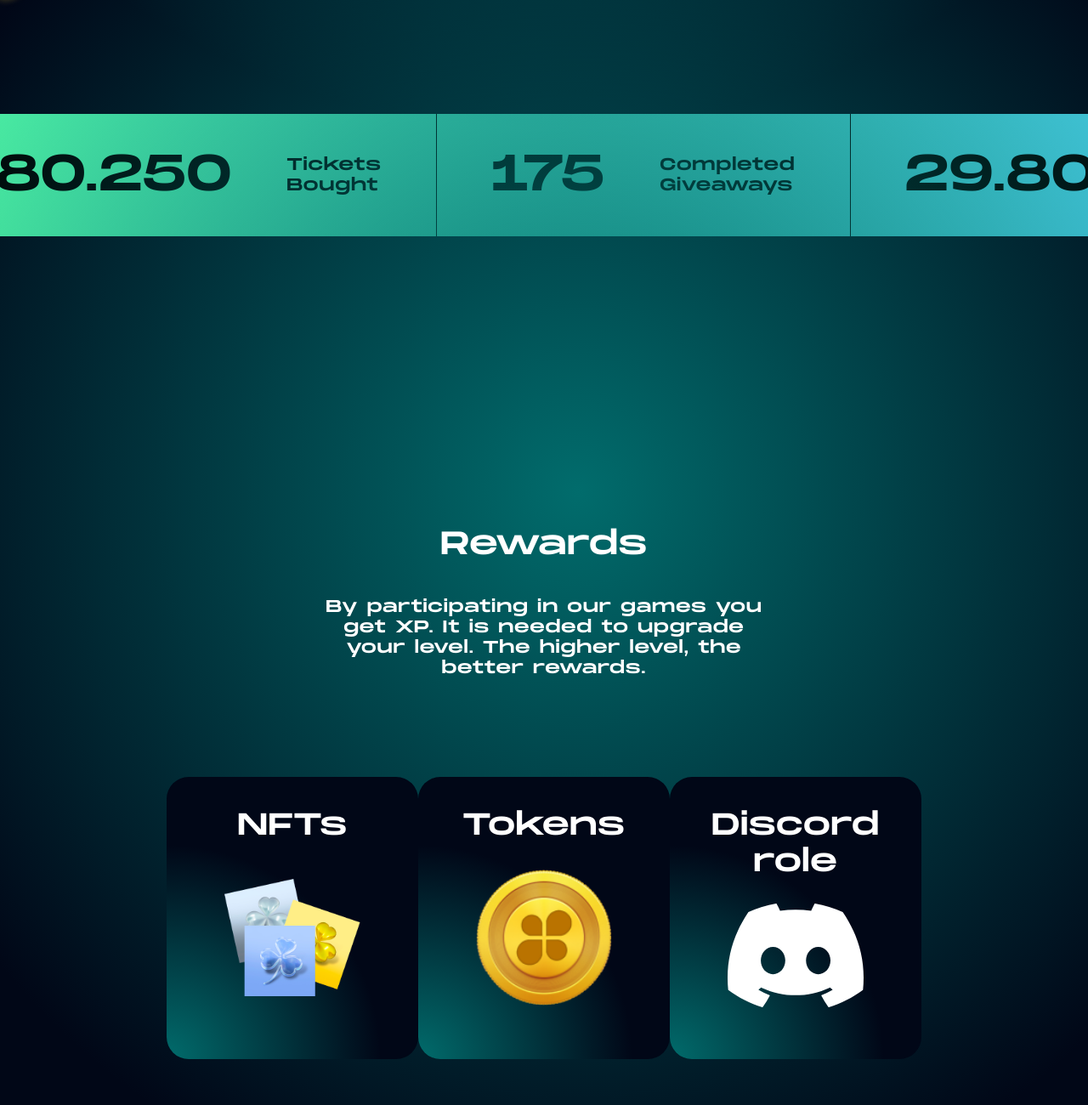
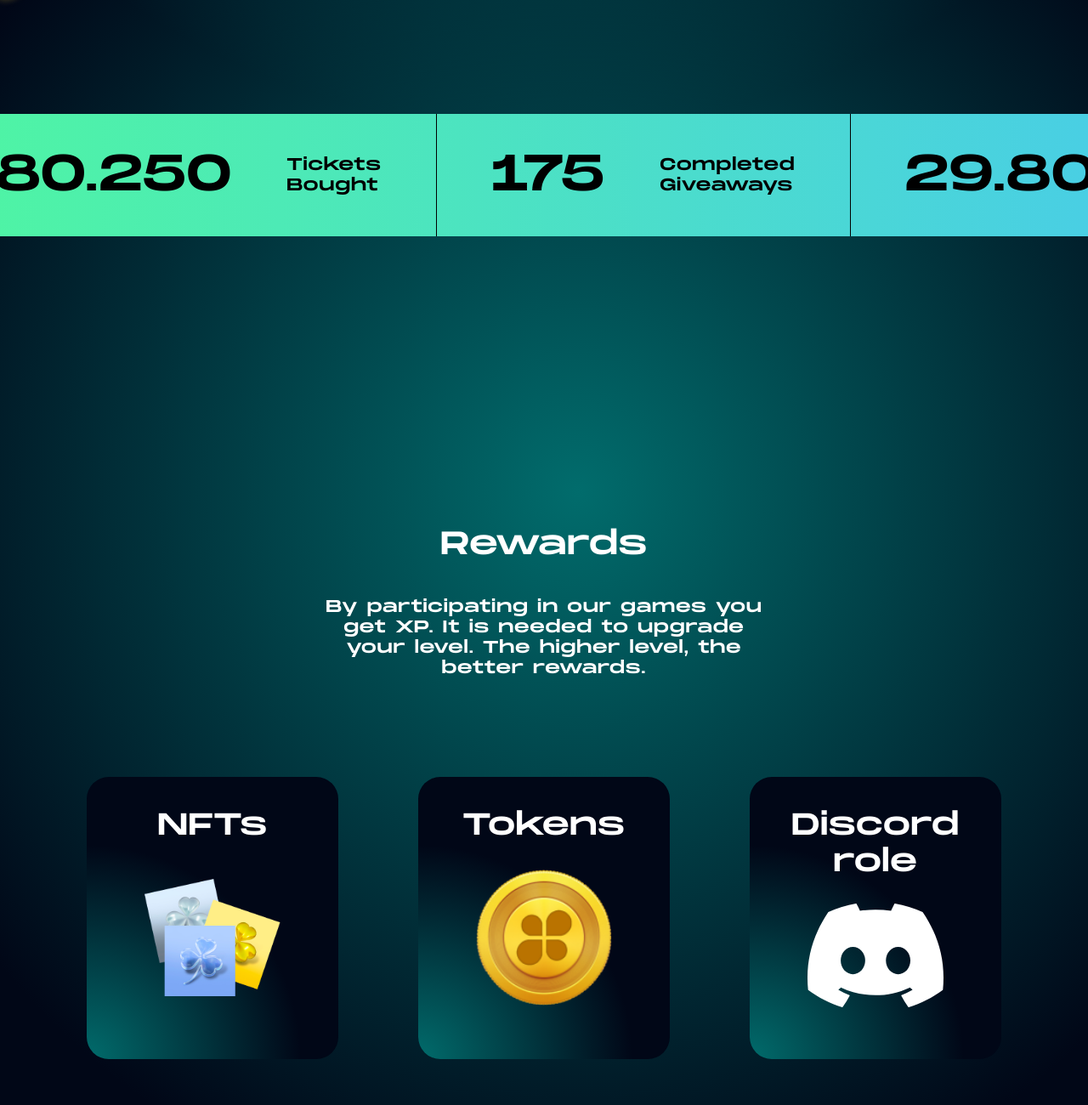
Before and after one commit to wAkExGOD/piluta-frontend, a plain HTML site: page index.html in a window 1280 px wide. Shown: the part 1700-3000 px from the top of the page at 85% size. Drawn offline with Linux system fonts and the light colour scheme.

Commit message:
Rewards block - 100%

```diff
--- a/css/style.css
+++ b/css/style.css
@@ -138,7 +138,7 @@ h3 {
 }
 
 .nav-arrow {
-  cursor: pointer;
+  /* cursor: pointer; */
   display: inline-block;
   width: var(--nav-arrow-size);
   height: var(--nav-arrow-size);
@@ -150,9 +150,9 @@ h3 {
 .nav-arrow.bottom { transform: rotate(90deg); }
 .nav-arrow.left { transform: rotate(-180deg); }
 .nav-arrow.right { transform: rotate(0deg); }
-.nav-arrow:hover {
+/* .nav-arrow:hover {
   opacity: .5;
-}
+} */
 
 .decorative-circle {
   z-index: 0;
@@ -415,6 +415,7 @@ h3 {
 }
 .ticket-game .statistics {
   width: 100%;
+  z-index: 1;
 }
 .ticket-game .statistics .content {
   display: flex;
@@ -465,6 +466,7 @@ h3 {
   justify-content: center;
   text-align: center;
   flex-wrap: nowrap;
+  gap: 5.875rem;
   margin-bottom: 9.75rem;
 }
 .rewards .rewards-list .reward-card {
```
Also changed, not shown: 1 other file.
